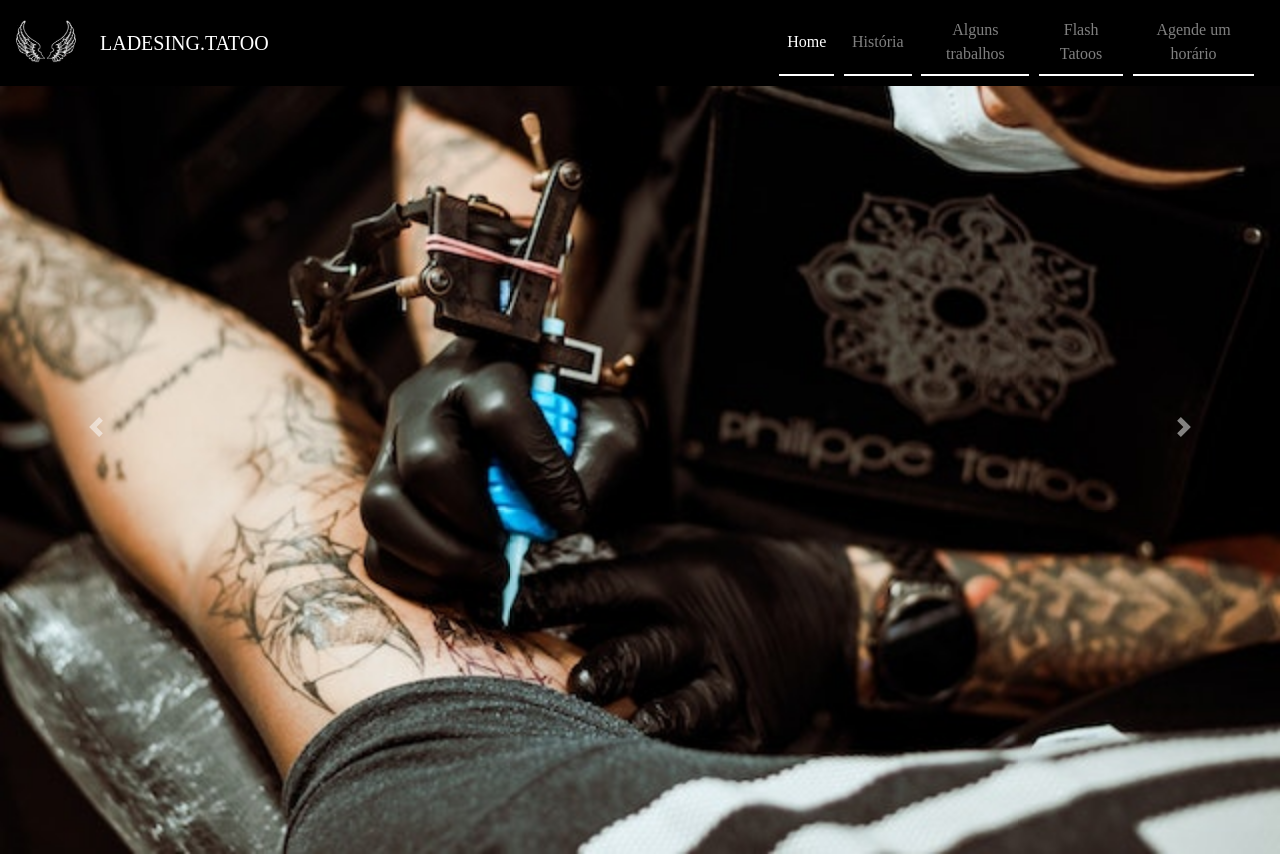
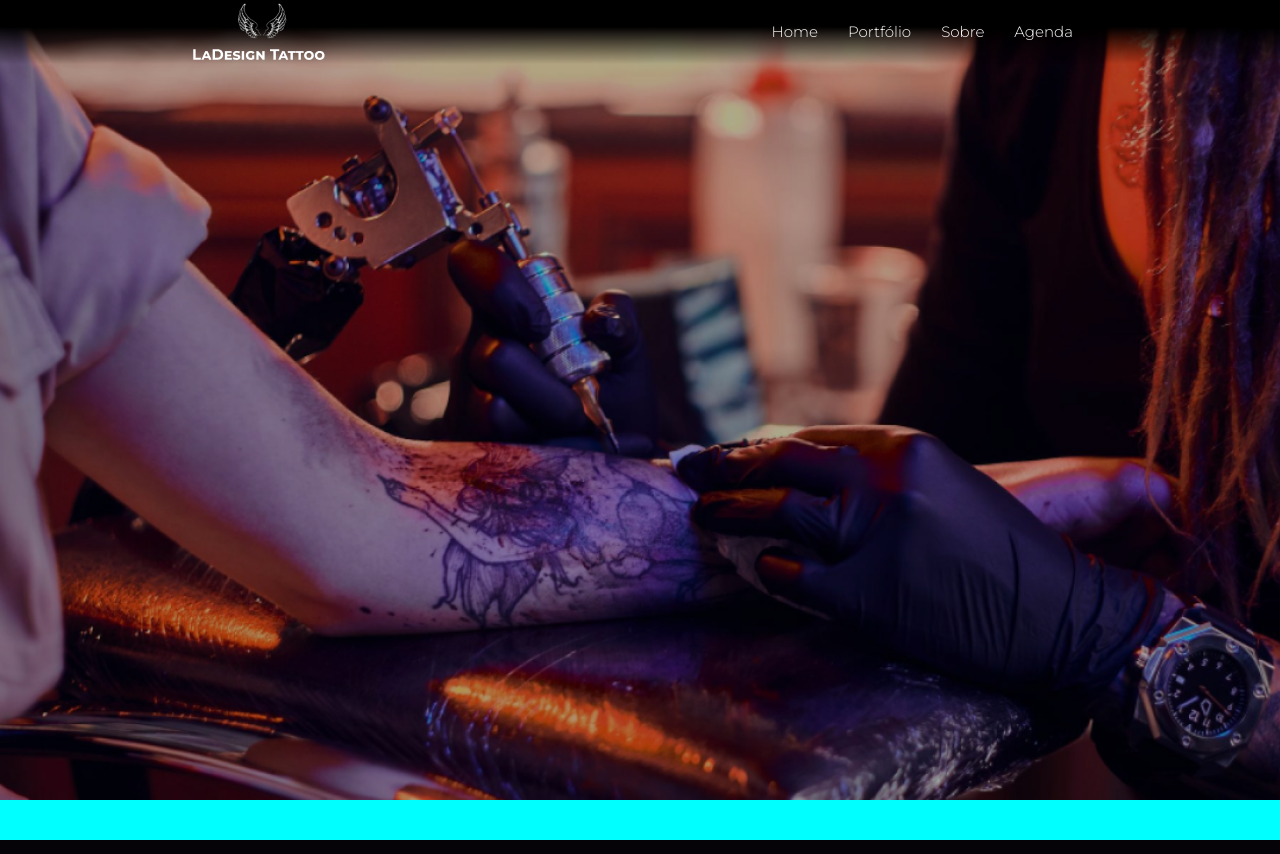
Before and after one commit to KuiK-San/Ladesing-tatoo, a PHP site: page / in a window 1280 px wide. Run offline with PHP 8.4, Linux system fonts and the light colour scheme.

Commit message:
fazendo...

```diff
--- a/css/style.css
+++ b/css/style.css
@@ -1,41 +1,45 @@
-::root{
+@import url('https://fonts.googleapis.com/css2?family=Montserrat:wght@100;200;300;400;500;600;700;900&display=swap');
+:root{
     font-size: 62,5%;
 }
 body, html{
     height: 100%;
-    width: 100%;
+    width: 100% !important;
     margin: 0;
     padding: 0;
-    font-family: '?????';
-    font-style: normal;
-}
-a{
-    font-family: '?????';
+    font-family: 'Montserrat', sans-serif;
     font-style: normal;
 }
 nav{
-    background-color: black;
-}
- nav .nav-item{
-    border-bottom: solid 2px white;
-    text-align: center;
-    margin-right: 2%;
-    display: flex;
-    justify-content: center;
-    align-content: center;
-}
-nav .nav-item:hover{
-    background-color: white;
-}
-#navlink:hover{
-    color: black;
+    background: linear-gradient(180deg, #000000 41.88%, rgba(0, 0, 0, 0) 100%) !important;
+    z-index: 1 !important;
 
 }
-nav .nav-link{
-    text-align: center;
-/*     background-color: blue; */
+li > a{
+    font-weight: 300 ;
+}
+nav a:hover{
+    background-color: transparent !important;
+}
+header{
+    margin-top: -64px !important;
+    width: 100% !important;
+    height: 100% !important;
+    overflow: hidden;
+}
+header > img{
+
+    height: 100%;
+}
+@media screen and (max-width: 1200px) {
+    header > img{
+        display: none;
+        background-image: url("../img/header.png");
+        background-size: 100%;
+    }
+}
+article{
     width: 100%;
-    height: 100%;
-    display: flex;
-    align-items: center;
+    height: 5%;
+    background-color: aqua;
 }
--- /dev/null
+++ b/index.html
@@ -0,0 +1,55 @@
+<!DOCTYPE html>
+<html lang="pt-br">
+<head>
+    <meta charset="UTF-8">
+    <meta http-equiv="X-UA-Compatible" content="IE=edge">
+    <meta name="viewport" content="width=device-width, initial-scale=1.0">
+    <!-- Materialize area start -->
+    <link rel="stylesheet" href="https://cdnjs.cloudflare.com/ajax/libs/materialize/1.0.0/css/materialize.min.css">
+    <script src="https://cdnjs.cloudflare.com/ajax/libs/materialize/1.0.0/js/materialize.min.js"></script>
+    <link href="https://fonts.googleapis.com/icon?family=Material+Icons" rel="stylesheet">
+
+    <!-- Materialize area end -->
+
+    <link rel="stylesheet" href="css/style.css">
+    <link rel="stylesheet" href="scroll.css">
+    <link rel="shortcut icon" href="favicon.ico" type="image/x-icon">
+    <title>Home - LaDesign</title>
+</head>
+<body>
+
+    <div class="navbar-fixed">
+        <nav class="z-depth-0 ">
+            <a href="#" data-target="mobile-demo" class="sidenav-trigger"><i class="material-icons">menu</i></a>
+            <div class="container nav-wrapper ">
+                <a href="#" class="brand-logo hide-on-small-only"><img src="img/logo.png" alt="Logo"></a>
+
+                <a href="#" class="brand-logo show-on-small hide-on-med-and-up"><img src="img/ladesign_header.png" alt="Logo"></a>
+                <ul id="nav-mobile" class="right hide-on-med-and-down">
+                  <li><a href="">Home</a></li>
+                  <li><a href="">Portfólio</a></li>
+                  <li><a href="">Sobre</a></li>
+                  <li><a href="">Agenda</a></li>
+                </ul>
+            </div>
+
+        </nav>
+    </div>
+    <ul class="sidenav black" id="mobile-demo">
+        <li><a href="" class=" white-text">Home</a></li>
+        <li><a href="" class=" white-text">Portfólio</a></li>
+        <li><a href="" class=" white-text">Sobre</a></li>
+        <li><a href="" class=" white-text">Agenda</a></li>
+    </ul>
+    <header>
+        <img src="img/header.png" alt="foto">
+    </header>
+    <article>
+
+    </article>
+
+    <script>
+        M.AutoInit();
+    </script>
+</body>
+</html>
--- a/index.php
+++ /dev/null
@@ -1,50 +0,0 @@
-<!DOCTYPE html>
-<html lang="pt-br">
-<head>
-    <meta charset="UTF-8">
-    <meta http-equiv="X-UA-Compatible" content="IE=edge">
-    <meta name="viewport" content="width=device-width, initial-scale=1.0">
-    <link rel="shortcut icon" href="favicon.ico" type="image/x-icon">
-    <link rel="icon" href="/favicon.ico" type="image/x-icon">
-    <!-- bootstrap -->
-    <link rel="stylesheet" href="https://cdn.jsdelivr.net/npm/bootstrap@4.6.2/dist/css/bootstrap.min.css" integrity="sha384-xOolHFLEh07PJGoPkLv1IbcEPTNtaed2xpHsD9ESMhqIYd0nLMwNLD69Npy4HI+N" crossorigin="anonymous">
-    <!-- bootstrap -->
-    <link rel="stylesheet" href="css/style.css">
-
-    <title>Ladesing - Tatuagem</title>
-</head>
-<body>
-    <?php
-    include('modelos/header.php');
-    ?>
-        <div class="row-12">
-            <div id="carouselExampleControls" class="carousel slide" data-ride="carousel">
-                <div class="carousel-inner">
-                  <div class="carousel-item active">
-                    <img src="img/carrosel_1.jpg" class="d-block w-100" alt="...">
-                  </div>
-                  <div class="carousel-item">
-                    <img src="img/carrosel_2.jpg" class="d-block w-100" alt="...">
-                  </div>
-                  <div class="carousel-item">
-                    <img src="img/carrosel_3.jpg" class="d-block w-100" alt="...">
-                  </div>
-                </div>
-               <button class="carousel-control-prev" type="button" data-target="#carouselExampleControls" data-slide="prev">
-                  <span class="carousel-control-prev-icon" aria-hidden="true"></span>
-                  <span class="sr-only">Previous</span>
-                </button>
-                <button class="carousel-control-next" type="button" data-target="#carouselExampleControls" data-slide="next">
-                  <span class="carousel-control-next-icon" aria-hidden="true"></span>
-                  <span class="sr-only">Next</span>
-                </button>
-            </div>
-        </div>
-
-    </div>
-    <!-- bootstrap -->
-    <script src="https://cdn.jsdelivr.net/npm/jquery@3.5.1/dist/jquery.slim.min.js" integrity="sha384-DfXdz2htPH0lsSSs5nCTpuj/zy4C+OGpamoFVy38MVBnE+IbbVYUew+OrCXaRkfj" crossorigin="anonymous"></script>
-    <script src="https://cdn.jsdelivr.net/npm/bootstrap@4.6.2/dist/js/bootstrap.bundle.min.js" integrity="sha384-Fy6S3B9q64WdZWQUiU+q4/2Lc9npb8tCaSX9FK7E8HnRr0Jz8D6OP9dO5Vg3Q9ct" crossorigin="anonymous"></script>
-    <!-- bootstrap -->
-</body>
-</html>
--- a/modelos/header.php
+++ /dev/null
@@ -1,27 +0,0 @@
-<div class="container-fluid p-0 user-select-none">
-        <div class="row-12">
-            <nav class="navbar fixed-top navbar-expand-lg navbar-dark d-flex align-items-center">
-                <a href="#" class="navbar-brand"> <img src="img/ladesign_headerlogo.png" alt="" width="60" height="60" class="d-inline-block align-top"></a>
-                <a href="#" class="navbar-brand ml-2">LADESING.TATOO</a>
-                <div class="collapse navbar-collapse" id="navbarSupportedContent">
-                    <ul class="navbar-nav ml-auto">
-                      <li class="nav-item active" >
-                        <a class="nav-link" href="#" id="navlink">Home</a>
-                      </li>
-                      <li class="nav-item" >
-                        <a class="nav-link" href="#" id="navlink">História</a>
-                      </li>
-                      <li class="nav-item" >
-                        <a class="nav-link" href="#" id="navlink">Alguns trabalhos</a>
-                      </li>
-                      <li class="nav-item" >
-                        <a class="nav-link" href="#" id="navlink">Flash Tatoos</a>
-                      </li>
-                      </li>
-                      <li class="nav-item" >
-                        <a class="nav-link" href="#" id="navlink">Agende um horário</a>
-                      </li>
-                    </ul>
-                  </div>
-            </nav>
-        </div>
```
Also changed, not shown: css/scroll.css (added), img/carrosel_1.jpg (deleted), img/carrosel_2.jpg (deleted), img/carrosel_3.jpg (deleted), img/header.png (added), img/ladesign_header.png (added), img/ladesign_headerlogo.png (deleted), img/logo.png (added).
